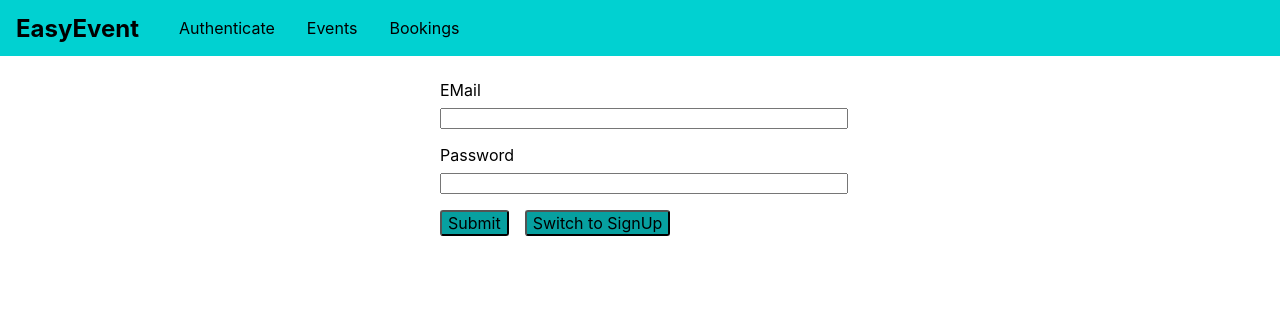
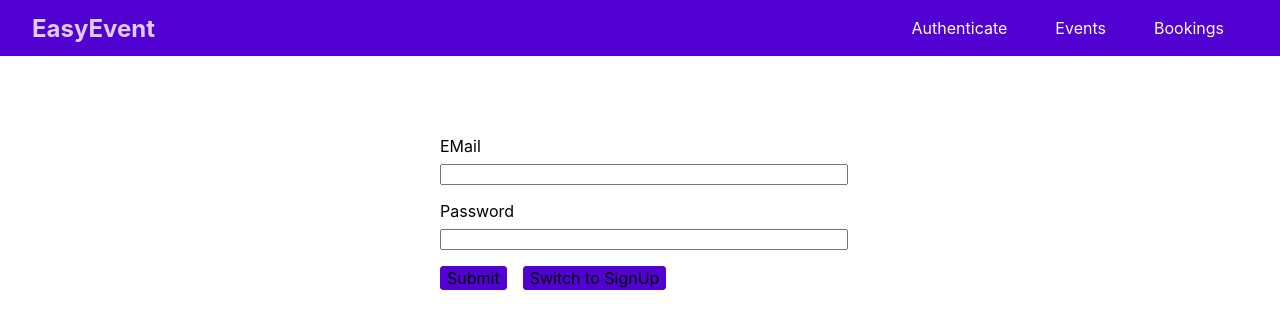
Before and after one commit to fahimvalanchery/GraphQL-Node-React-Mongo, a React (Create React App) app in the folder frontend/: page /auth in a window 1280 px wide. Shown: the top 328 px of the page. Built offline with nearby package versions, Linux system fonts and the light colour scheme.

Commit message:
upadated styles

```diff
--- a/frontend/src/components/Navigation/MainNavigation.css
+++ b/frontend/src/components/Navigation/MainNavigation.css
@@ -1,18 +1,19 @@
 .main-navigation {
-  position: fixed;
-  left: 0;
   top: 0;
   width: 100%;
   height: 3.5rem;
-  background-color: #01d1d1;
-  padding: 0 1rem;
+  background: #5101d1;
+  padding: 0 2rem;
   display: flex;
   align-items: center;
+  justify-content: space-between;
+  box-sizing: border-box;
 }
 
 .main-navigation__logo h1 {
   margin: 0;
   font-size: 1.5rem;
+  color: #dfcefc;
 }
 
 .main-navigation__item {
@@ -31,10 +32,13 @@
 
 .main-navigation__item a {
   text-decoration: none;
-  color: #000;
+  color: white;
+  padding: 0.25rem 0.5rem;
 }
 
 .main-navigation__item a:hover,
 .main-navigation__itema:active {
-  color: #e1f1c3;
+  background: #ffffff;
+  color: #5101d1;
+  border-radius: 5px;
 }
--- a/frontend/src/pages/Auth.css
+++ b/frontend/src/pages/Auth.css
@@ -19,9 +19,10 @@
 }
 
 .form-actions button {
-  background-color: rgb(7, 160, 160);
+  background: #5101d1;
   font: inherit;
   border-radius: 3px;
+  border: 1px solid #5101d1;
   padding: 0.25 1rem;
   margin-right: 1rem;
   cursor: pointer;
@@ -29,6 +30,6 @@
 
 .form-actions button:hover,
 .form-actions button:active {
-  background-color: aqua;
-  border-color: rgb(7, 224, 188);
+  background: #6219d6;
+  border-color: #6219d6;
 }
```
